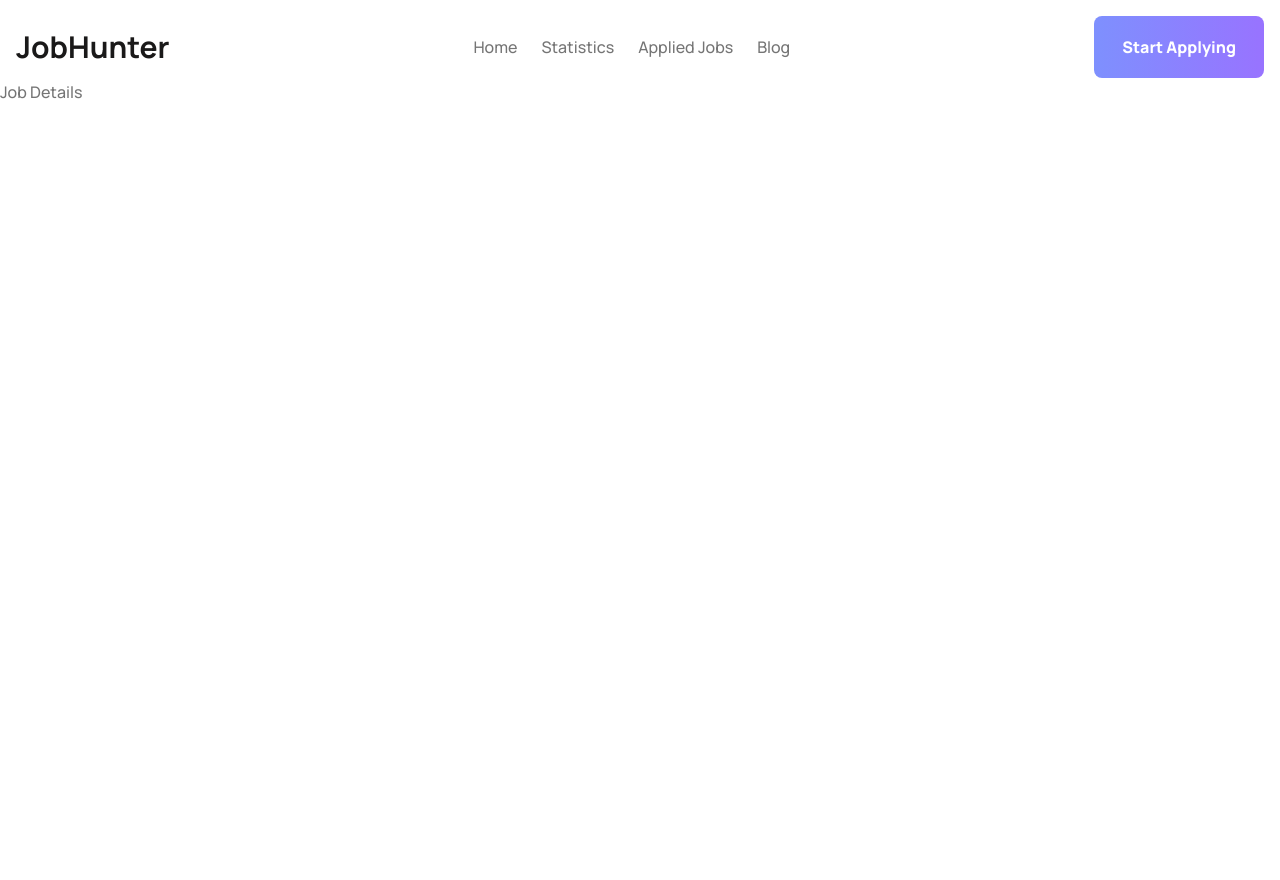
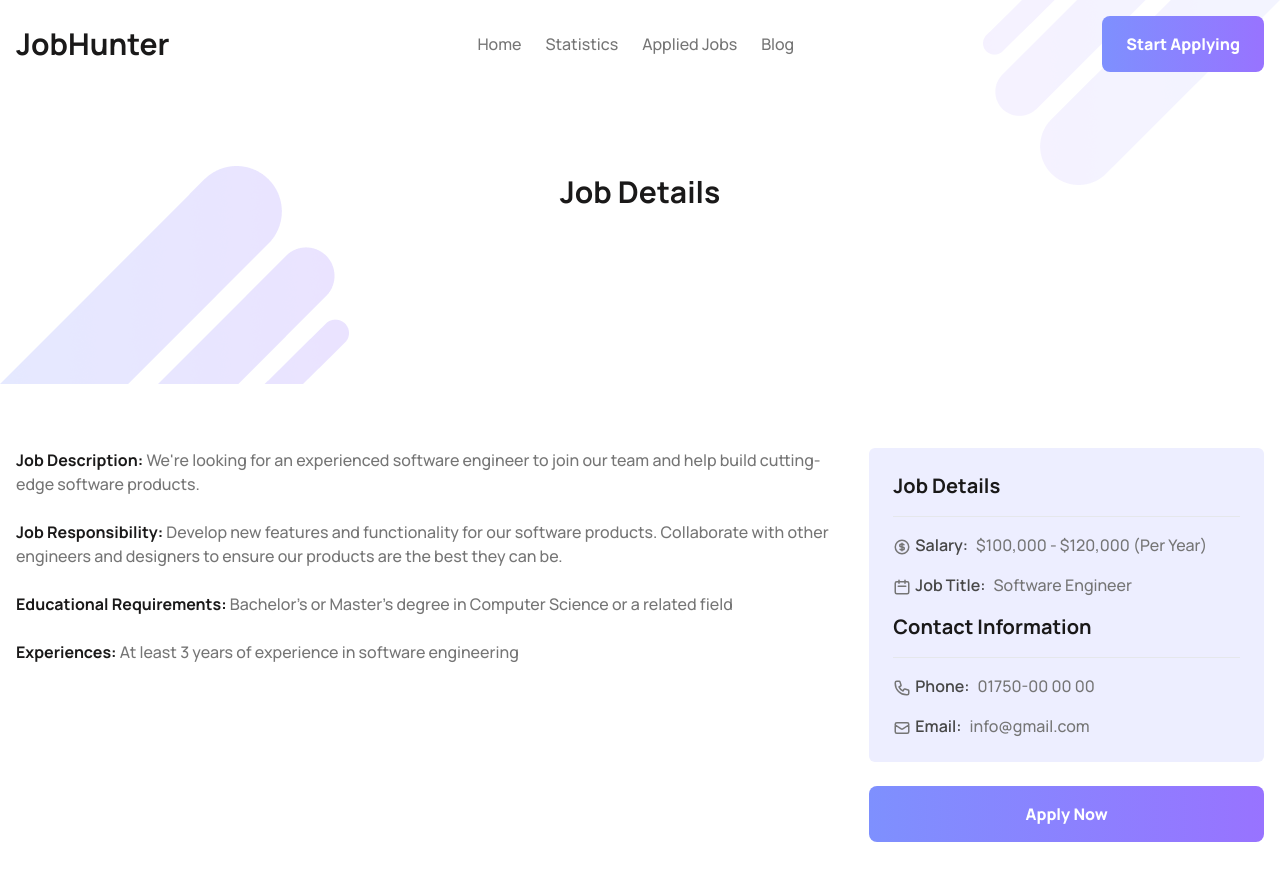
Before and after one commit to showkatali-dev/job-hunter, a React (Vite) app: page /job/1 in a window 1280 px wide. Shown: the top 880 px of the page. Before the commit the page ends 800 px from the top, so only its background shows below. Built offline with nearby package versions, Linux system fonts and the light colour scheme.

Commit message:
adding job details component

```diff
--- a/src/App.jsx
+++ b/src/App.jsx
@@ -35,6 +35,10 @@ const router = createBrowserRouter([
       {
         path: "/job/:id",
         element: <JobDetails />,
+        loader: ({ params }) =>
+          fetch("../job_data.json")
+            .then((res) => res.json())
+            .then((data) => data.find((job) => job.id === Number(params.id))),
       },
       {
         path: "/statistics",
--- a/src/components/JobCard.jsx
+++ b/src/components/JobCard.jsx
@@ -16,6 +16,7 @@ const JobCard = ({ job }) => {
     location,
     salary,
   } = job;
+
   return (
     <div className="border rounded-md p-8 space-y-4">
       <div className="h-14 mb-2">
@@ -23,9 +24,15 @@ const JobCard = ({ job }) => {
       </div>
       <h2 className="text-secondary font-bold text-2xl">{jobTitle}</h2>
       <p>{companyName}</p>
-      <div className="border w-fit border-[#7e8ffec5] text-linear rounded-md px-4 py-1 font-bold">
-        {type}
+      <div className="flex gap-x-4">
+        <div className="border w-fit border-[#7e8ffec5] text-linear rounded-md px-4 py-1 font-bold">
+          {type}
+        </div>
+        <div className="border w-fit border-[#7e8ffec5] text-linear rounded-md px-4 py-1 font-bold">
+          {status}
+        </div>
       </div>
+
       <div className="flex items-center justify-start gap-x-6">
         <p>
           <HiOutlineLocationMarker className="text-lg inline mr-2" />
@@ -36,7 +43,7 @@ const JobCard = ({ job }) => {
           {salary}
         </p>
       </div>
-      <Link to="/job/id" className="btn-primary py-2 px-4 inline-block">
+      <Link to={`/job/${id}`} className="btn-primary py-2 px-4 inline-block">
         View Details
       </Link>
     </div>
--- a/src/index.css
+++ b/src/index.css
@@ -12,7 +12,7 @@
   .btn-primary {
     background: linear-gradient(90deg, #7e90fe, #9873ff);
     border-radius: 0.5rem;
-    padding: 19px 28px;
+    padding: 1rem 1.5rem;
     color: #fff;
     font-weight: 800;
   }
@@ -31,7 +31,7 @@
 
   .banner {
     background-position: bottom left, top right;
-    height: 400px;
+    background-repeat: no-repeat, no-repeat;
   }
 
   @media (hover: none) {
--- a/src/pages/JobDetails.jsx
+++ b/src/pages/JobDetails.jsx
@@ -1,10 +1,97 @@
 import React from "react";
+import {
+  HiOutlineCalendar,
+  HiOutlineCurrencyDollar,
+  HiOutlineMail,
+  HiOutlinePhone,
+} from "react-icons/hi";
+import { useLoaderData } from "react-router-dom";
+import bg2 from "../assets/images/Vector-1.png";
+import bg1 from "../assets/images/Vector.png";
 
 const JobDetails = () => {
+  const job = useLoaderData();
+  const {
+    id,
+    companyLogo,
+    jobTitle,
+    companyName,
+    type,
+    status,
+    location,
+    salary,
+    jobDescription,
+    jobResponsibility,
+    educationalRequirement,
+    experience,
+    contactInformation,
+  } = job;
+
   return (
-    <section className="mt-20">
-      <div className="banner">
-        <h1>Job Details</h1>
+    <section>
+      <div
+        className="banner h-72 md:h-80 lg:h-96 flex justify-center items-center"
+        style={{ backgroundImage: `url(${bg1}), url(${bg2})` }}
+      >
+        <h1 className="text-3xl font-bold text-primary">Job Details</h1>
+      </div>
+      <div className="container mx-auto p-4 grid grid-cols-1 lg:grid-cols-6 gap-8 my-12">
+        <div className="lg:col-span-4 space-y-6">
+          <p>
+            <span className="text-primary font-bold">Job Description: </span>
+            {jobDescription}
+          </p>
+          <p>
+            <span className="text-primary font-bold">Job Responsibility: </span>
+            {jobResponsibility}
+          </p>
+
+          <p>
+            <span className="text-primary font-bold">
+              Educational Requirements:{" "}
+            </span>
+            {educationalRequirement}
+          </p>
+          <p>
+            <span className="text-primary font-bold">Experiences: </span>
+            {experience}
+          </p>
+        </div>
+        <div className="lg:col-span-2">
+          <div className="p-6 rounded-md bg-[#EDEEFF] space-y-4">
+            <h3 className="text-xl text-primary font-bold">Job Details</h3>
+            <hr />
+            <p>
+              <HiOutlineCurrencyDollar className="text-lg inline mr-1" />
+              <span className="text-secondary font-semibold mr-2">Salary:</span>
+              {salary} (Per Year)
+            </p>
+            <p>
+              <HiOutlineCalendar className="text-lg inline mr-1" />
+              <span className="text-secondary font-semibold mr-2">
+                Job Title:
+              </span>
+              {jobTitle}
+            </p>
+
+            <h3 className="text-xl text-primary font-bold mt-2">
+              Contact Information
+            </h3>
+            <hr />
+            <p>
+              <HiOutlinePhone className="text-lg inline mr-1" />
+              <span className="text-secondary font-semibold mr-2">Phone:</span>
+              {contactInformation.phone}
+            </p>
+            <p>
+              <HiOutlineMail className="text-lg inline mr-1" />
+              <span className="text-secondary font-semibold mr-2">Email:</span>
+              {contactInformation.email}
+            </p>
+          </div>
+
+          <button className="w-full btn-primary mt-6">Apply Now</button>
+        </div>
       </div>
     </section>
   );
```
Also changed, not shown: src/assets/images/Vector-1.png (renamed from public/images/Vector-1.png), src/assets/images/Vector.png (renamed from public/images/Vector.png).
